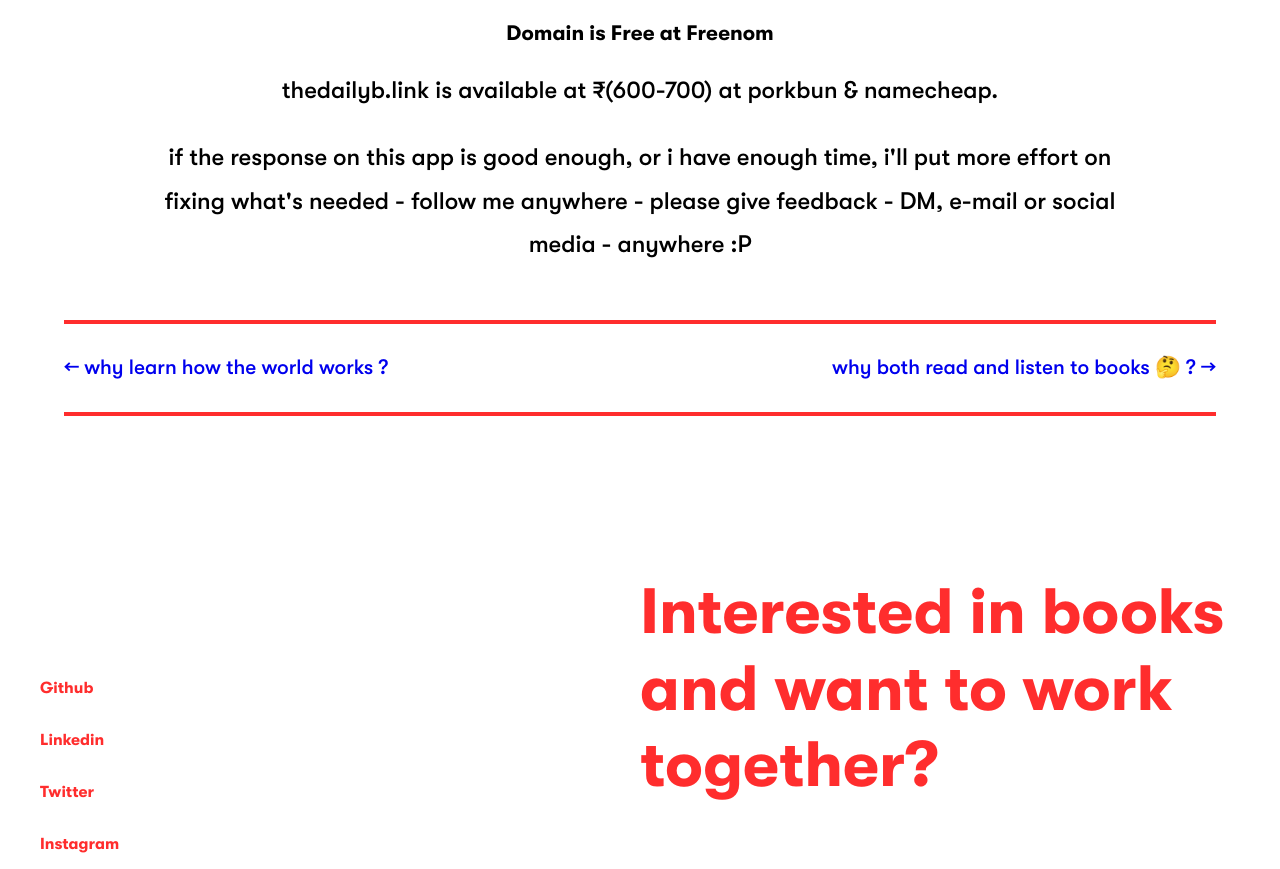
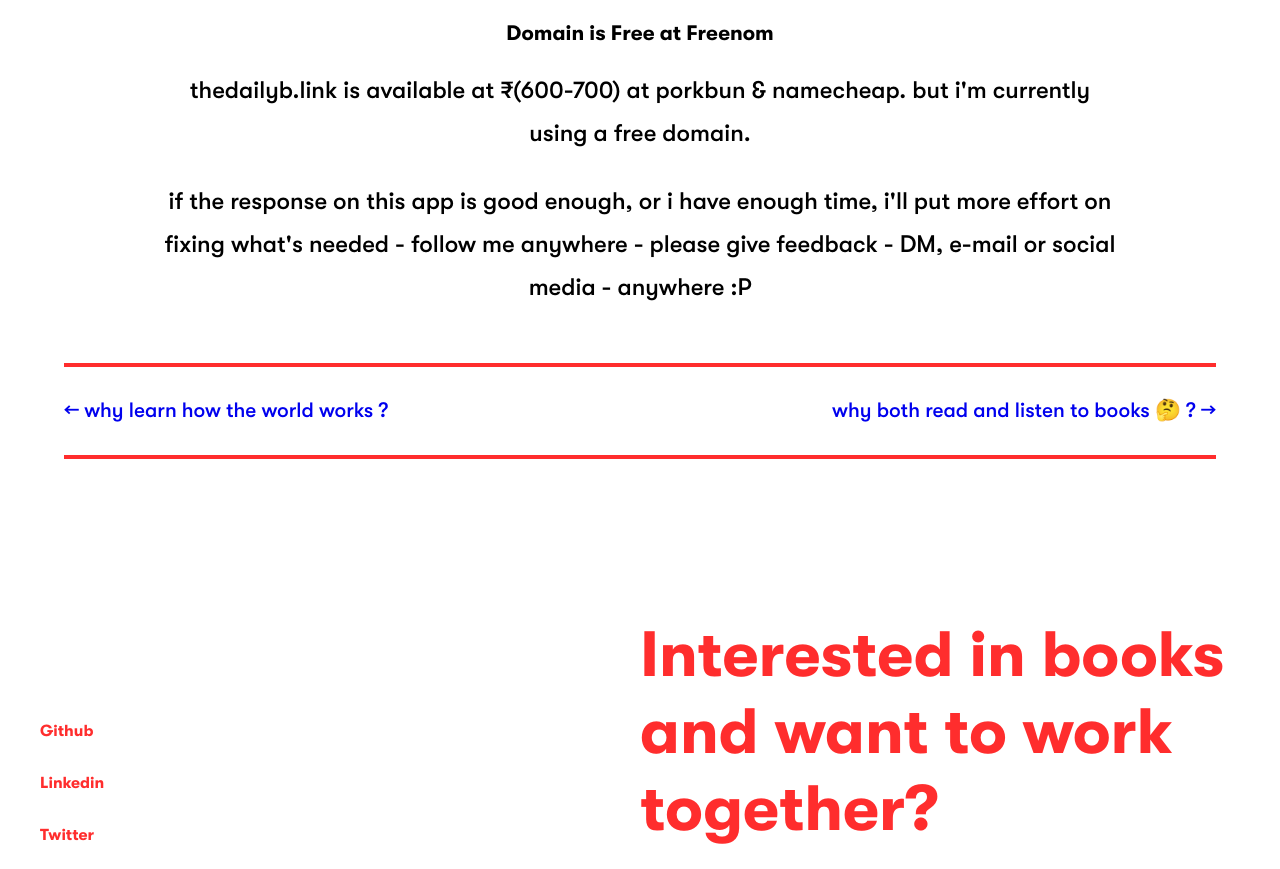
Before and after one commit to NileshEvrywhr/legendary-literate, a Gatsby site: page /tech-stack/ in a window 1280 px wide. Shown: the part 857-1726 px from the top of the page. Built offline with nearby package versions, Linux system fonts and the light colour scheme; Gatsby itself is replaced by a stand-in of ours.

Commit message:
more honesty

```diff
--- a/src/data/blog/tech-stack/index.md
+++ b/src/data/blog/tech-stack/index.md
@@ -25,7 +25,7 @@ not just that, metalsmith is a file transformer, you give it some input like mar
 
 **Domain is Free at Freenom**
 -------------------------------
-thedailyb.link is available at ₹(600-700) at porkbun & namecheap.
+thedailyb.link is available at ₹(600-700) at porkbun & namecheap. but i'm currently using a free domain.
 
 
 if the response on this app is good enough, or i have enough time, i'll put more effort on fixing what's needed - follow me anywhere - please give feedback - DM, e-mail or social media - anywhere :P
```
